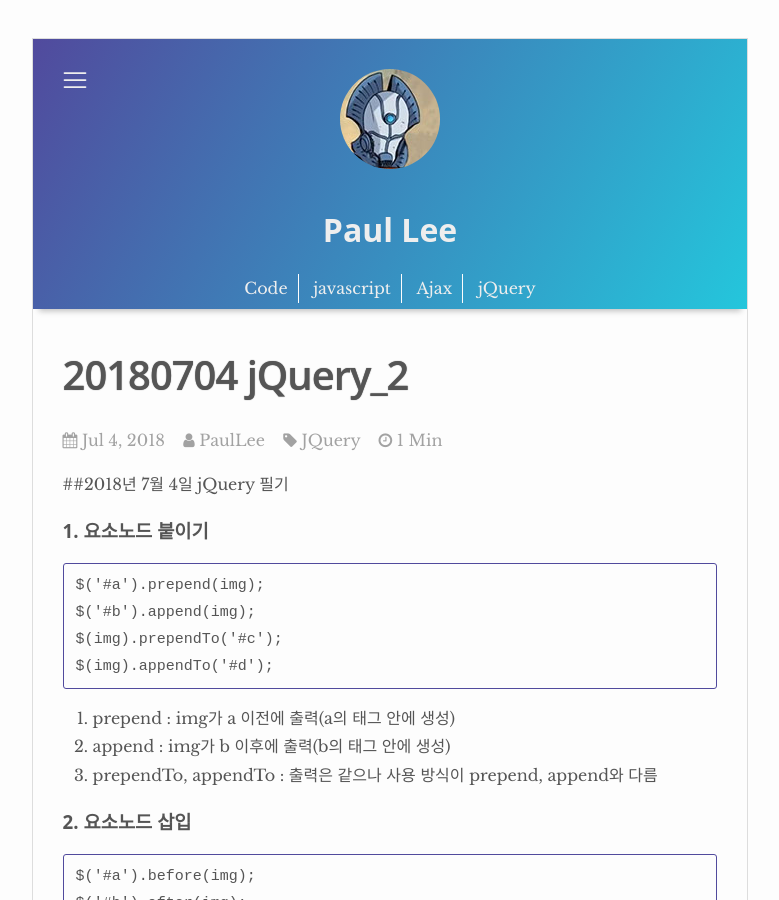
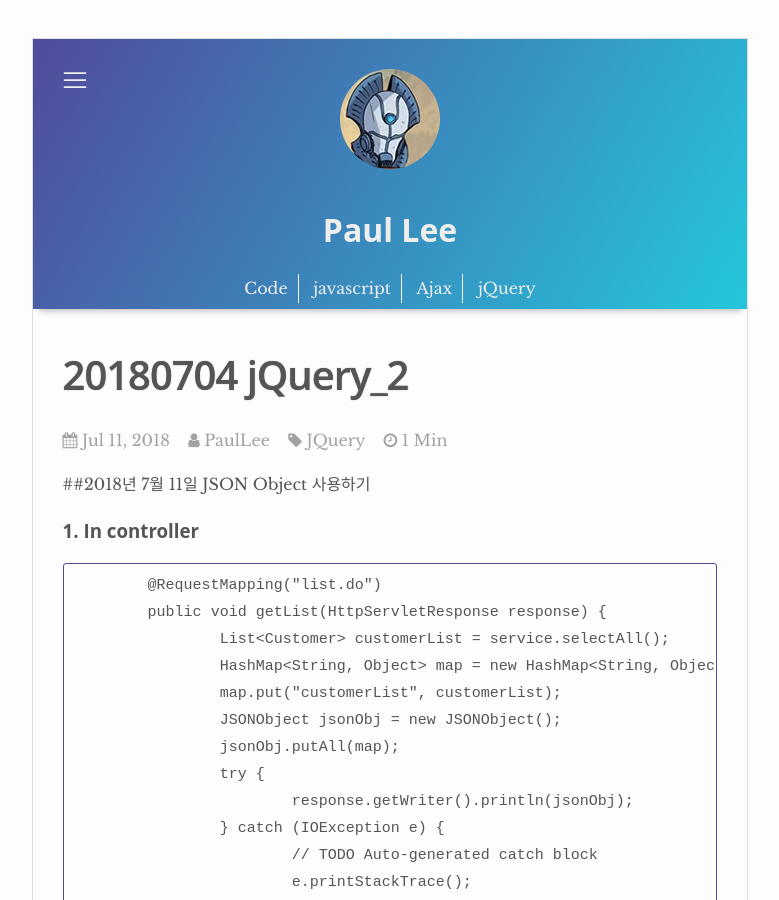
Before and after one commit to sharu725/ashwath, a Jekyll site: the page built from _posts/2018-07-04-jQuery_2.md, in a window 1280 px wide and 900 px high. Shown: the whole window, without its empty margins (250-1029 px from the left). Built offline with Jekyll 4.4.1, drawn with Linux system fonts in a browser that asks for light colours; nearby versions of some CDN libraries.

Commit message:
Add file '2018-07-110jQuery_Json.md'

````diff
--- a/_posts/2018-07-04-jQuery_2.md
+++ b/_posts/2018-07-04-jQuery_2.md
@@ -6,13 +6,11 @@ layout: post
 
 title:  20180704 jQuery_2
 
-description: This is things that I learned. These are basic content about jQuery.
-
-             (variety function)
+description: use Json Object
 
 categories: jQuery
 
-date: 2018-07-04
+date: 2018-07-11
 
 author: PaulLee
 
@@ -22,22 +20,32 @@ author: PaulLee
 
 
 
-##2018년 7월 4일 jQuery 필기
+##2018년 7월 11일 JSON Object 사용하기
 
 
 
-### 1. 요소노드 붙이기
+### 1. In controller
 
-```javascript
-$('#a').prepend(img);
-$('#b').append(img);
-$(img).prependTo('#c');
-$(img).appendTo('#d');
+```java
+	@RequestMapping("list.do")
+	public void getList(HttpServletResponse response) {
+		List<Customer> customerList = service.selectAll();
+		HashMap<String, Object> map = new HashMap<String, Object>();
+		map.put("customerList", customerList);
+		JSONObject jsonObj = new JSONObject();
+		jsonObj.putAll(map);
+		try {
+			response.getWriter().println(jsonObj);
+		} catch (IOException e) {
+			// TODO Auto-generated catch block
+			e.printStackTrace();
+		}
+	}
 ```
 
-1. prepend : img가 a 이전에 출력(a의 태그 안에 생성)
-2. append : img가 b 이후에 출력(b의 태그 안에 생성)
-3. prependTo, appendTo : 출력은 같으나 사용 방식이 prepend, append와 다름
+1.
+2.
+3.
 
 
 ### 2. 요소노드 삽입
````
Also changed, not shown: _posts/2018-06-29-AJAX_1.md (+1 -1 lines), _posts/2018-07-05-AJAX-jQuery.md (+1 -1 lines), _posts/2018-07-10-AJAX_practice.md (+1 -1 lines), _posts/2018-07-11-jQuery_Json.md (added, +69 -0 lines).
